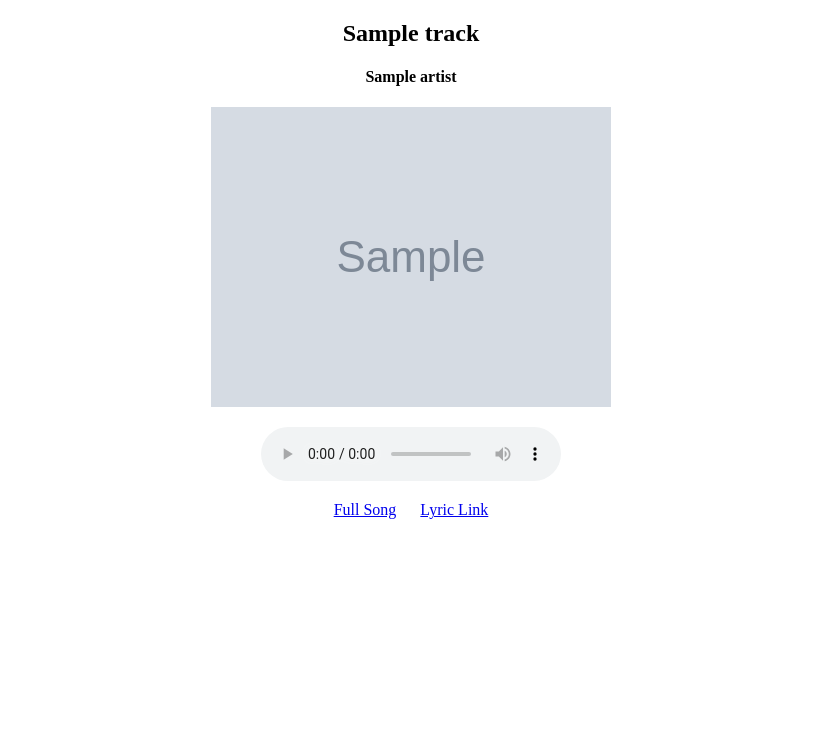
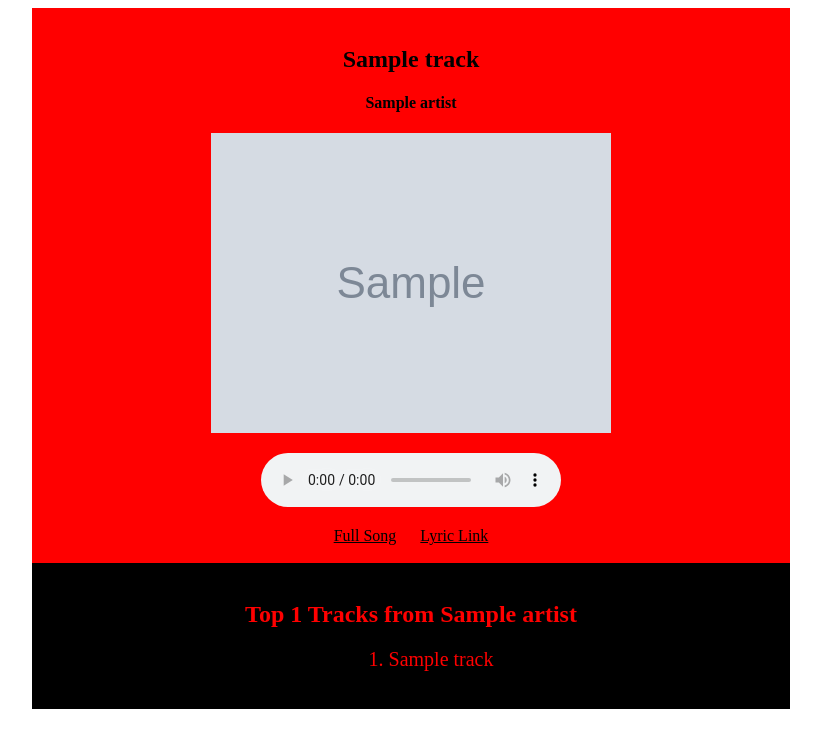
Before and after one commit to SirB0b27/project1-hv72, a Flask app: page / in a window 1280 px wide. Shown: the top 748 px of the page, without its empty margins (229-1050 px from the left). Run offline with Flask 2, Linux system fonts and the light colour scheme; grey boxes marked "Sample" are stand-in pictures; a database or web service that is not in the repository returns one stand-in record (values such as "Sample title"); data that the repository does not hold is empty.

Commit message:
Add Top Track List to HTML and Colors to CSS

```diff
--- a/app.py
+++ b/app.py
@@ -57,11 +57,17 @@ def spotify_app():
     random_track = random.randint(1, len(return_data['tracks']))
 
     # information to display on html
+    song_list = []
+    song_link_list = []
+    for songs in return_data['tracks']:
+        song_list.append(songs['name'])
+        song_link_list.append(songs['external_urls']['spotify'])
+    print(song_link_list)
+    num_songs = len(song_list)
     song_name = return_data['tracks'][random_track-1]['name']
     artists_name = []
     for artists in return_data['tracks'][random_track-1]['artists']:
         artists_name.append(artists['name'])
-    num_artists = len(artists_name)
     image_link = return_data['tracks'][random_track-1]['album']['images'][1]['url']
     song_preview = return_data['tracks'][random_track-1]['preview_url']
     song_link = return_data['tracks'][random_track-1]['external_urls']['spotify']
@@ -90,11 +96,13 @@ def spotify_app():
         "index.html",
         songName=song_name,
         artistNames=artists_name,
-        length=num_artists,
         imageLink=image_link,
         songPreview=song_preview,
         songLink=song_link,
-        lyricLink = lyric_link)
+        lyricLink=lyric_link,
+        songList=song_list,
+        numSongs=num_songs,
+        songLinkList=song_link_list)
 
 # run the flask app
 app.run(
--- a/static/style.css
+++ b/static/style.css
@@ -1,3 +1,32 @@
-.overArching{
+body{
     text-align: center;
 }
+
+.preview{
+    background: red;
+    margin-left: 20%;
+    margin-right: 20%;
+    padding-bottom: 0;
+    margin-bottom: 0;
+}
+
+.hyperlink{
+    color: black;
+}
+
+.top_tracks{
+    background: black;
+    color: red;
+    margin-left: 20%;
+    margin-right: 20%;
+    padding-top: 0;
+    margin-top: 0;
+}
+
+.list{
+    font-size: 20px;
+}
+
+.list_hyperlink{
+    color: red;
+}
--- a/templates/index.html
+++ b/templates/index.html
@@ -8,17 +8,17 @@
 
     <body>
         <!--Song Title-->
-        <div class="overArching">
+        <div class="preview">
+            </br>
             <h2>{{songName}}</h2>
-
 
             <!--Artist Name-->
             <!--String Concat Source: https://stackoverflow.com/questions/2061439/string-concatenation-in-jinja-->
             <h4>{{artistNames | join (", ")}}</h4>
 
-
             <!--Album Art-->
             <img src="{{imageLink}}" alt="Album art for song {{songName}}"></img>
+
             <!--Preview-->
             {% if songPreview == "None" %}
                 <p>No Preview Available</p>
@@ -30,14 +30,26 @@
                 </figure>
             {%endif%}
 
-
-        <!--Song and Lyric Link-->
+            <!--Song and Lyric hyperlink-->
             <div>
-            <a href="{{songLink}}">Full Song</a>
+                <a class="hyperlink" href="{{songLink}}">Full Song</a>
                 &emsp;
-            <a href="{{lyricLink}}">Lyric Link</a>
+                <a class="hyperlink" href="{{lyricLink}}">Lyric Link</a>
+            </div>
+            </br>
         </div>
 
+        <div class="top_tracks">
+            </br>
+
+            <h2>Top {{numSongs}} Tracks from {{artistNames[0]}}</h2>
+
+            <ol class="list">
+                {%for i in range(0, numSongs)%}
+                    <p>{{i+1}}. {{songList[i]}}</p>
+                {%endfor%}
+            </ol>
+            </br>
         </div>
     </body>
 </html>
```
Lines whose indentation alone changed are shown as unchanged.
